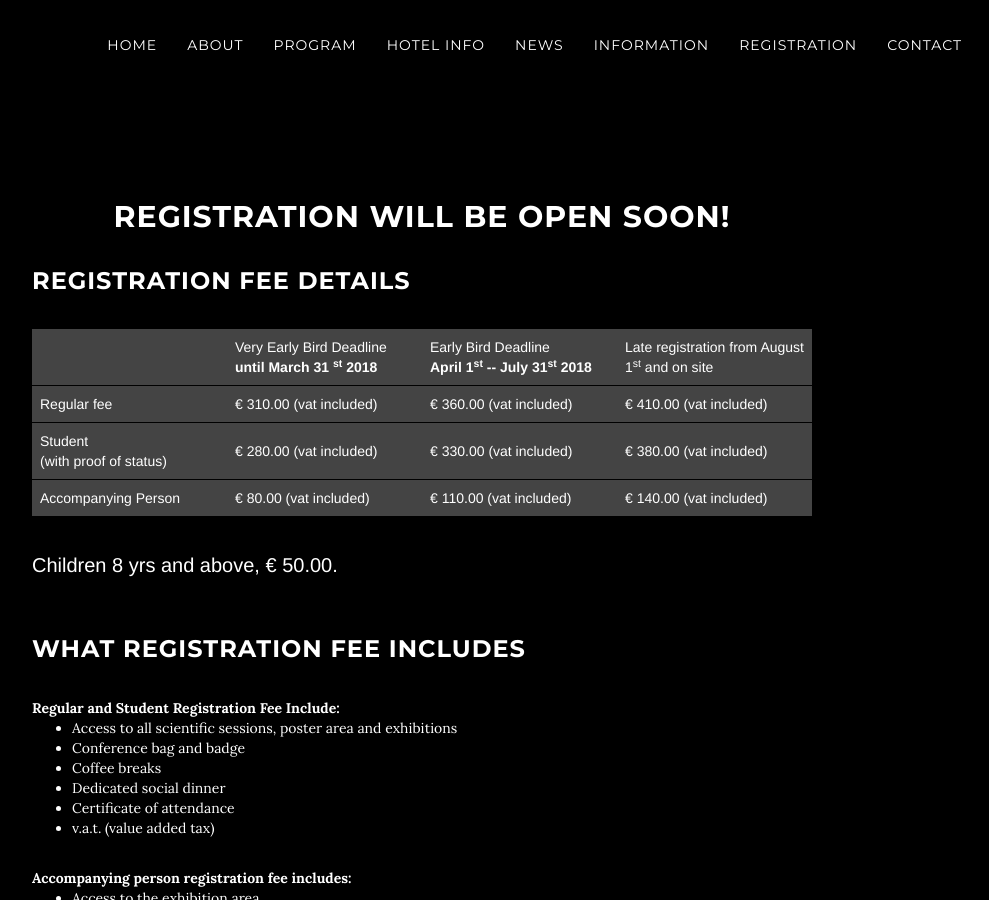
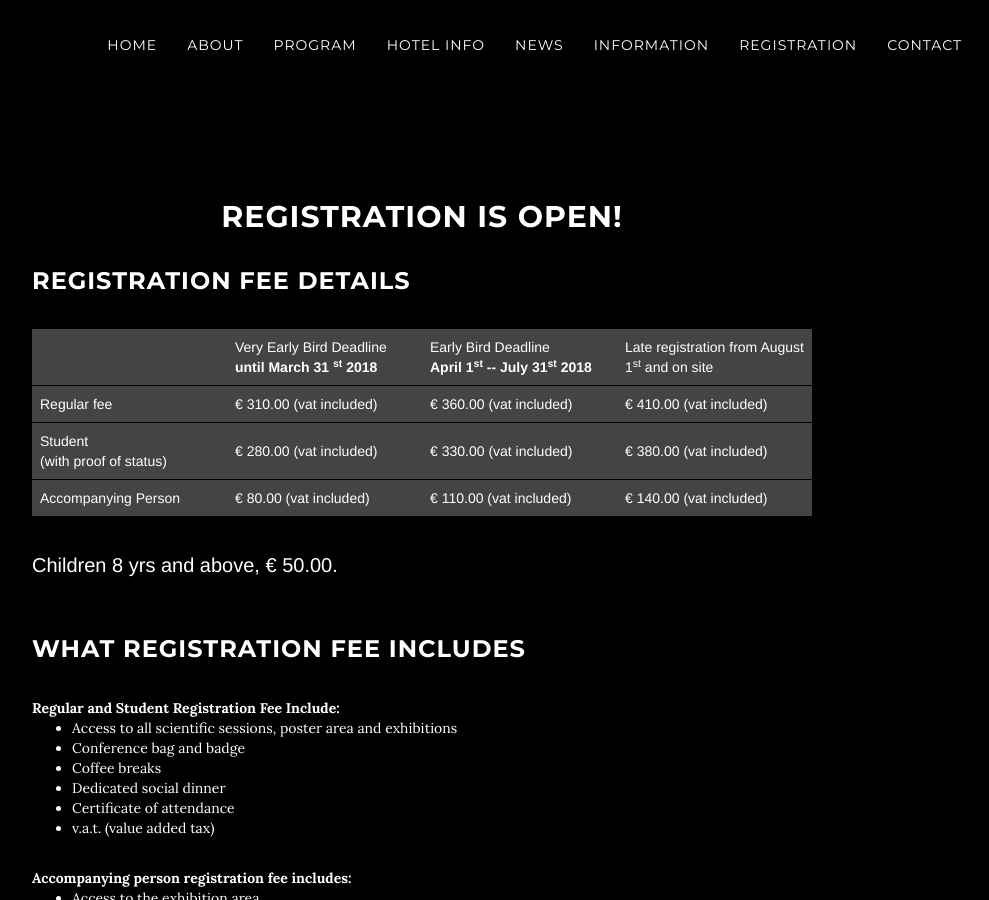
Before and after one commit to breakingthelimits/supereddington2018, a Jekyll site: the page built from registration/index.html, in a window 1280 px wide and 900 px high. Shown: the whole window, without its empty margins (233-1222 px from the left). Built offline with Jekyll 4.4.1, drawn with Linux system fonts in a browser that asks for light colours.

Commit message:
Opening registration

```diff
--- a/registration/index.html
+++ b/registration/index.html
@@ -1,6 +1,6 @@
 ---
 layout: default
-title: Registration will be open soon!
+title: Registration is open!
 ---
 
 
```
